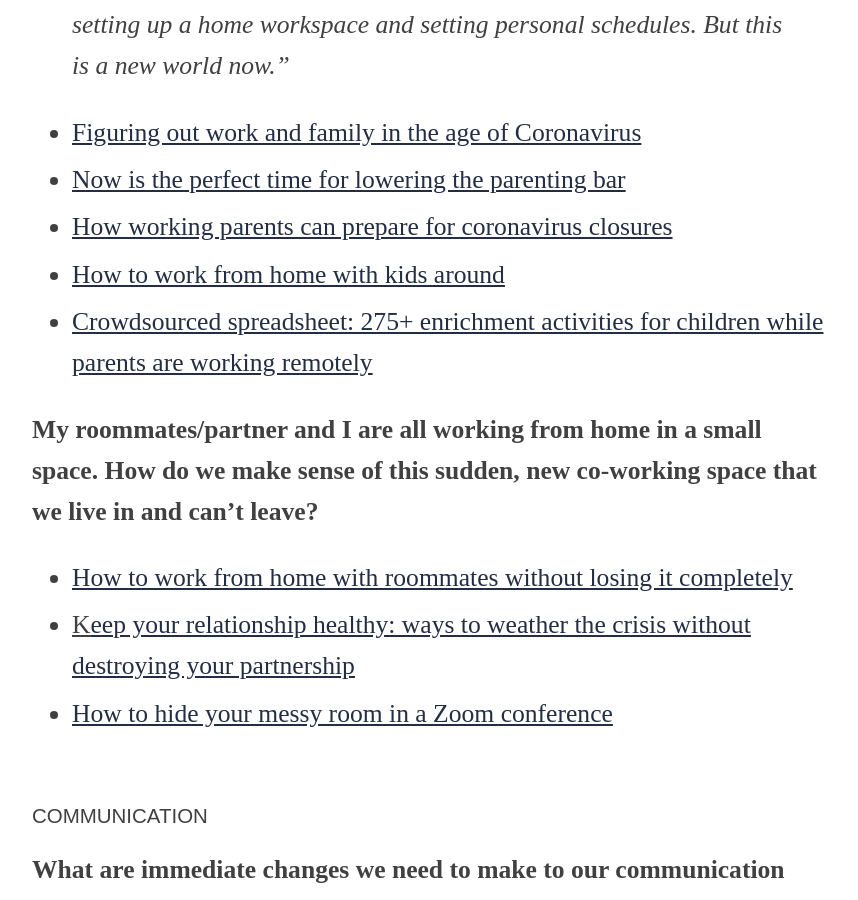
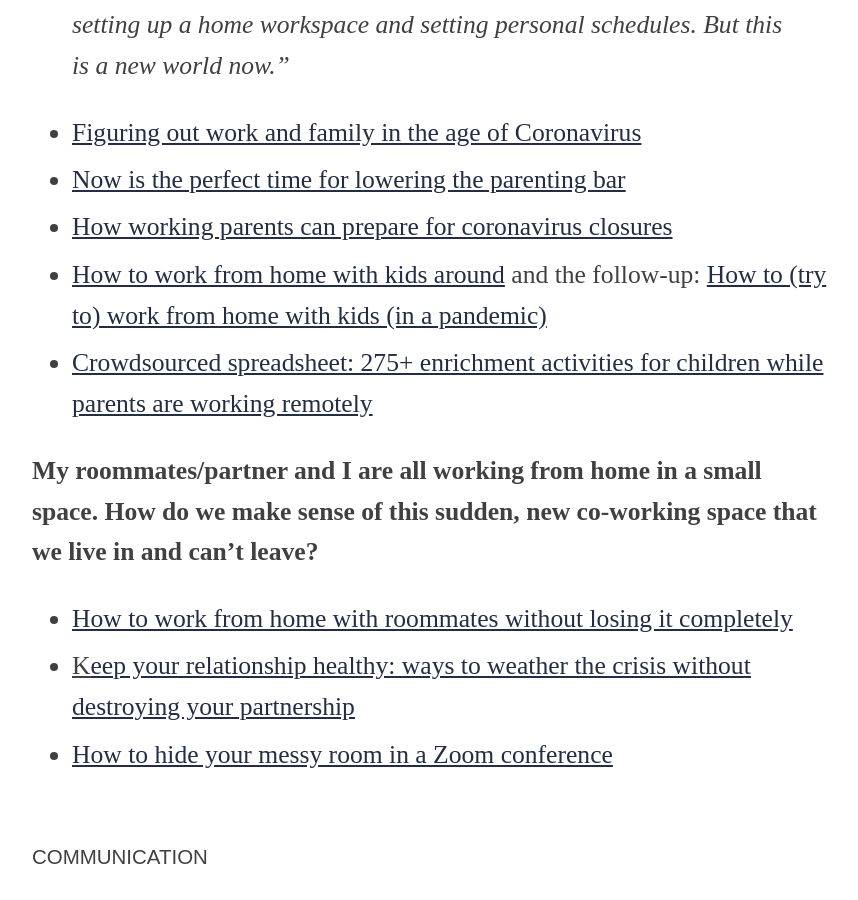
Before and after one commit to OpenNews/opennews-website, a Jekyll site: the page built from resources/covid-19-relationship-with-work/index.md, in a window 1280 px wide and 900 px high, scrolled down 2880 px. Shown: the whole window, without its empty margins (208-1066 px from the left). Built offline with Jekyll 4.4.1, drawn with Linux system fonts in a browser that asks for light colours; some web fonts are replaced.

Commit message:
adding Kristen's follow up

```diff
--- a/resources/covid-19-relationship-with-work/index.md
+++ b/resources/covid-19-relationship-with-work/index.md
@@ -83,7 +83,7 @@ description: A resource guide based on our shared values as a community, for tea
   <li><a href="https://www.nytimes.com/2020/03/19/us/work-from-home-mothers-coronavirus-covid19.html">Figuring out work and family in the age of Coronavirus</a></li>
   <li><a href="https://www.thecut.com/2020/03/how-to-work-from-home-with-kids.html">Now is the perfect time for lowering the parenting bar</a></li>
   <li><a href="https://hbr.org/2020/03/how-working-parents-can-prepare-for-coronavirus-closures">How working parents can prepare for coronavirus closures</a></li>
-  <li><a href="https://www.poynter.org/business-work/2020/how-to-work-from-home-with-kids-around/">How to work from home with kids around</a></li>
+  <li><a href="https://www.poynter.org/business-work/2020/how-to-work-from-home-with-kids-around/">How to work from home with kids around</a> and the follow-up: <a href="https://www.poynter.org/business-work/2020/how-to-try-to-work-from-home-with-kids-in-a-pandemic/">How to (try to) work from home with kids (in a pandemic)</a> </li>
   <li><a href="https://docs.google.com/spreadsheets/d/1KCFnWreu4v7VoO3NbgP-Qcq2LyE1FvliYSoiTLRY7Qg/htmlview?usp=sharing&amp;sle=true">Crowdsourced spreadsheet: 275+ enrichment activities for children while parents are working remotely </a></li>
 </ul>
 
```
